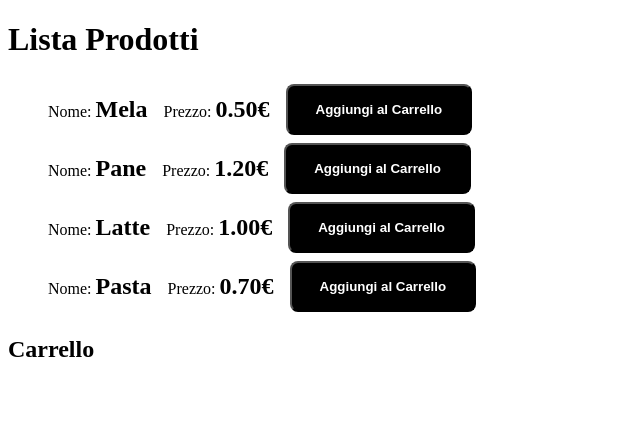
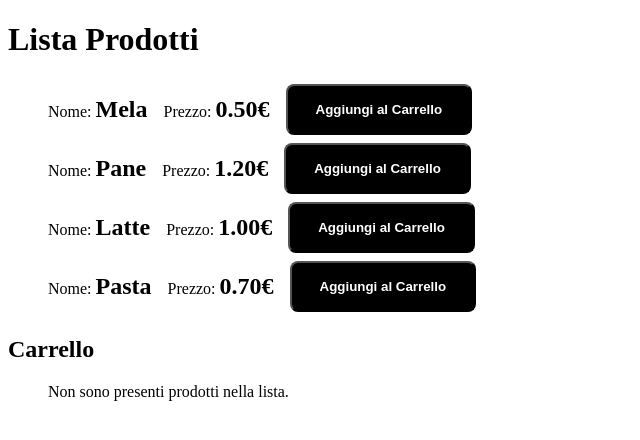
Before and after one commit to lorenzoferrante97/ex-react-usereducer-spesa, a React app: page / in a window 1280 px wide. Shown: the top 440 px of the page, without its empty margins (0-640 px from the left). Built offline with nearby package versions, Linux system fonts and the light colour scheme; the HTML template or start-up script is replaced by a standard one.

Commit message:
add: empty list state

```diff
--- a/src/components/List.jsx
+++ b/src/components/List.jsx
@@ -6,7 +6,8 @@ export default function List({ products, type }) {
   return (
     <>
       <ul>
-        {products.map((prod, i) => {
+        {products.length != 0 ? (
+          products.map((prod, i) => {
             const { name, price } = prod;
 
             return (
@@ -31,7 +32,10 @@ export default function List({ products, type }) {
                 )}
               </li>
             );
-        })}
+          })
+        ) : (
+          <p>Non sono presenti prodotti nella lista.</p>
+        )}
       </ul>
     </>
   );
```
Lines whose indentation alone changed are shown as unchanged.
